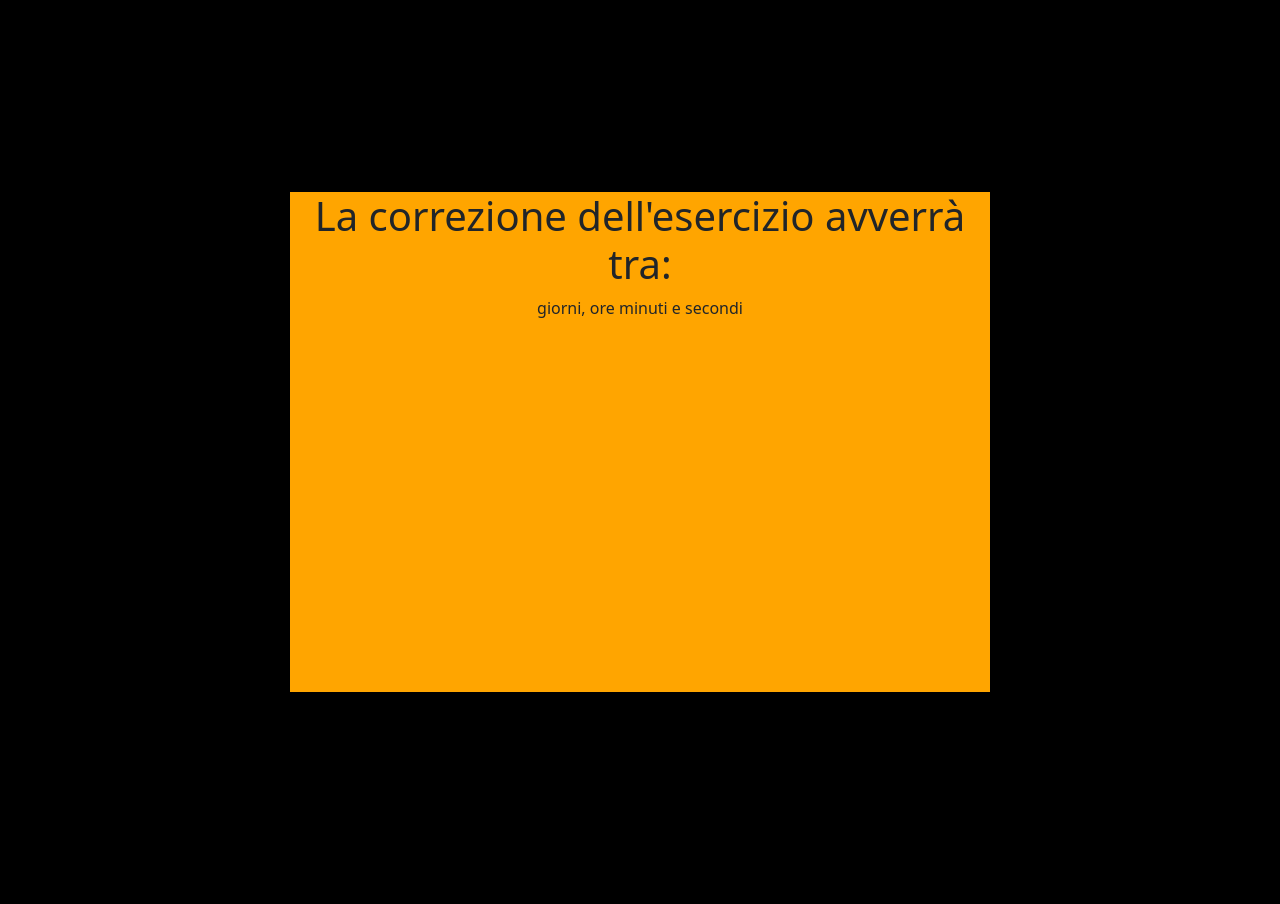
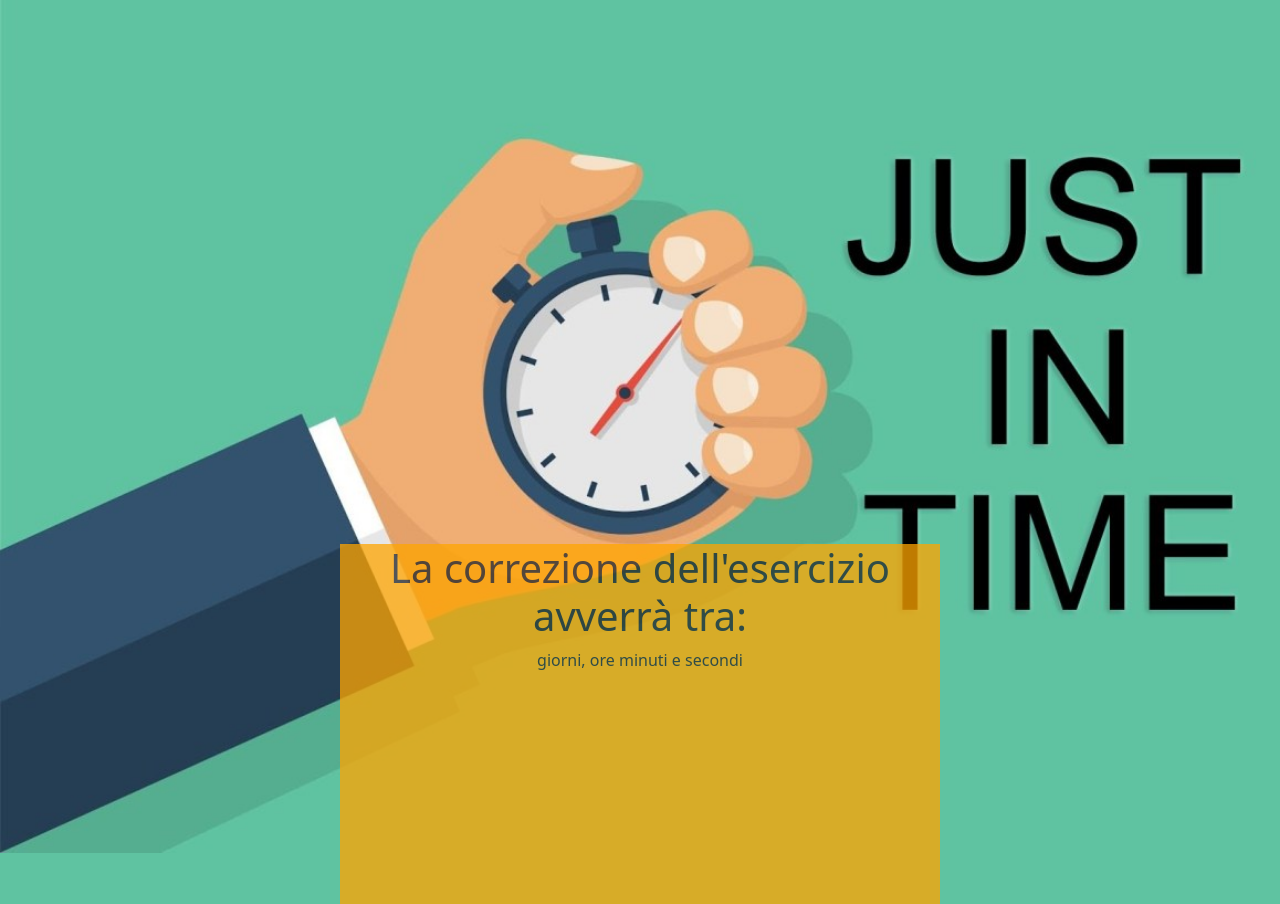
Before and after one commit to DavideFarci/js-simon, a plain HTML site: page index.html in a window 1280 px wide. Drawn offline with nearby package versions, Linux system fonts and the light colour scheme.

Commit message:
add style

```diff
--- a/assets/style.css
+++ b/assets/style.css
@@ -1,10 +1,23 @@
+/* html {
+    background-color: #5FC3A1;
+}
+
+.container {
+    background-color: #5FC3A1;
+} */
+
 body {
-    background-color: black;
+    background-color: #5FC3A1;
+    background-image: url(../assets/img/Just-in-time.jpg);
+    background-size: cover;
+    background-repeat: no-repeat;
     padding: 12rem 0;
 }
 
 .countdown {
-    height: 500px;
-    width: 700px;
+    height: 360px;
+    width: 600px;
     background-color: orange;
+    position: relative;
+    top: 22rem;
 }
--- a/index.html
+++ b/index.html
@@ -17,12 +17,10 @@
 </head>
 <body>
 
-    <main class="container">
-        <div class="row justify-content-center align-items-center">
-            <div class="countdown text-center">
-                <h1>La correzione dell'esercizio avverrà tra:</h1>
-                <p>giorni, ore minuti e secondi</p>
-            </div>
+    <main class="container-fluid d-flex justify-content-center align-items-center">
+        <div class="countdown text-center opacity-75">
+            <h1>La correzione dell'esercizio avverrà tra:</h1>
+            <p>giorni, ore minuti e secondi</p>
         </div>
     </main>
 
```
